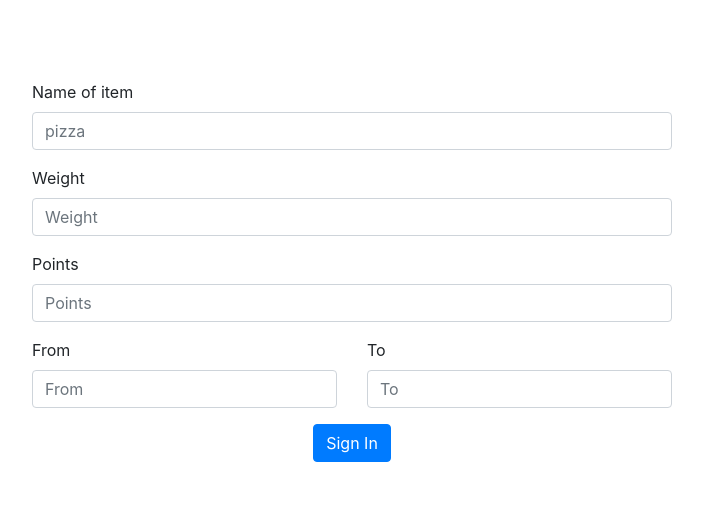
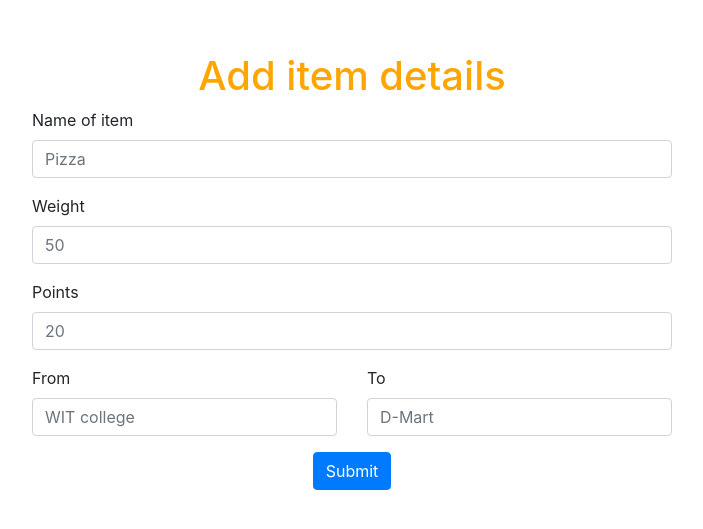
Before and after one commit to OnkarNora/Delivery-Made-Easy, a React (Create React App) app in the folder client/: page /newdelivery in a window 1280 px wide. Shown: the part 129-658 px from the top of the page, without its empty margins (288-991 px from the left). Built offline with nearby package versions, Linux system fonts and the light colour scheme.

Commit message:
added form data

```diff
--- a/client/package.json
+++ b/client/package.json
@@ -15,6 +15,7 @@
     "react-firebase-hooks": "^5.0.3",
     "react-router-dom": "^6.3.0",
     "react-scripts": "5.0.1",
+    "react-toastify": "^9.0.1",
     "web-vitals": "^2.1.4"
   },
   "scripts": {
--- a/client/src/App.js
+++ b/client/src/App.js
@@ -7,7 +7,8 @@ import React from 'react';
 import Reset from "./Reset";
 import RegisterUser from './RegisterUser';
 import RegisterShopOwner from './RegisterShopOwner';
-import Home from './Home'
+import Home from './Home';
+// import Header from './ShopOwner/Header';
 import {
     BrowserRouter as Router,
     Routes,
@@ -30,7 +31,7 @@ function App() {
                     <Route  path="/reset" element={<Reset />} />
                     <Route  path="/userDashboard" element={<UserDashboard />} />
                     <Route  path="/shopOwnerDashboard" element={<ShopOwnerDashboard />} />
-                    {/* <h1>Add item details</h1> */}
+                    {/* <Header/> */}
                     <Route  path="/newdelivery" element={<NewDelivery />} />
                 </Routes>
             </Router>
--- a/client/src/ShopOwner/NewDelivery.js
+++ b/client/src/ShopOwner/NewDelivery.js
@@ -1,34 +1,72 @@
-import React from 'react'
+import React, { useState } from 'react'
+// import {label,div,form} from 'react-bootstrap'
+// import {toast} from 'react-toastify';
+// import 'react-toastify/dist/ReactToastify.css';
+// toast.configure()
 
 function NewDelivery() {
+    const [name, setName] = useState(null);
+    const [weight, setWeight] = useState(null);
+    const [points, setPoints] = useState(null);
+    const [from, setFrom] = useState(null);
+    const [to, setTo] = useState(null);
+    const itemList = {name:'',weight:'',points:'',from:'',to:''}
+    function getFormData(e) {
+        e.preventDefault();
+    }
+    function getName(val) {
+        setName(val.target.value);
+    }
+    function getWeight(val) {
+        setWeight(val.target.value);
+    }
+    function getPoints(val) {
+        setPoints(val.target.value);
+    }
+    function getFrom(val) {
+        setFrom(val.target.value);
+    }
+    function getTo(val) {
+        setTo(val.target.value);
+    }
+    function getItemList(val) {
+        setTo(val.target.value);
+        itemList.name = name
+        itemList.weight = weight
+        itemList.points = points
+        itemList.from = from
+        itemList.to = to
+        console.log(itemList);
+    }
     return (
-        <div class="position-absolute top-50 start-50 translate-middle" >
-            <form >
-                <div class="row justify-content-center align-items-center">
-                    <div class="form-group col-md-12">
+        <div className="position-absolute top-50 start-50 translate-middle " >
+            <h1 style={{color:'orange',textAlign: "center"}}>Add item details</h1>
+            <form onSubmit={getFormData}>
+                <div className="row justify-content-center align-items-center">
+                    <div className="form-group col-md-12">
                         <label for="inputEmail4">Name of item</label>
-                        <input type="email" class="form-control" id="inputEmail4" placeholder="pizza"></input>
+                        <input type="text" className="form-control" id="inputEmail4" placeholder="Pizza" onChange={getName}></input>
                     </div>
-                    <div class="form-group col-md-12">
+                    <div className="form-group col-md-12">
                         <label for="inputEmail4">Weight</label>
-                        <input type="email" class="form-control" id="inputEmail4" placeholder="Weight"></input>
+                        <input type="text" className="form-control" id="inputEmail4" placeholder="50" onChange={getWeight}></input>
                     </div>
-                    <div class="form-group col-md-12">
+                    <div className="form-group col-md-12">
                         <label for="inputPassword4">Points</label>
-                        <input type="password" class="form-control" id="inputPassword4" placeholder="Points"></input>
+                        <input type="text" className="form-control" id="inputPassword4" placeholder="20" onChange={getPoints}></input>
                     </div>
-                    <div class="form-group col-md-6">
+                    <div className="form-group col-md-6">
                         <label for="inputEmail4">From</label>
-                        <input type="email" class="form-control" id="inputEmail4" placeholder="From"></input>
+                        <input type="text" className="form-control" id="inputEmail4" placeholder="WIT college" onChange={getFrom}></input>
                     </div>
-                    <div class="form-group col-md-6">
+                    <div className="form-group col-md-6">
                         <label for="inputPassword4">To</label>
-                        <input type="password" class="form-control" id="inputPassword4" placeholder="To"></input>
+                        <input type="text" className="form-control" id="inputPassword4" placeholder="D-Mart" onChange={getTo}></input>
                     </div>
                 </div>
                 <center>
-                    <button type="submit" class="submit btn btn-primary ">
-                        Sign In <i class="icon-angle-right"></i>
+                    <button type="submit" className="submit btn btn-primary "onClick={getItemList} >
+                        Submit<i className="icon-angle-right" ></i>
                     </button>
                 </center>
             </form>
```
Also changed, not shown: client/src/ShopOwner/Header.js (added, +7 -0 lines), 1 other file (tests, documents, lock files or other folders).
